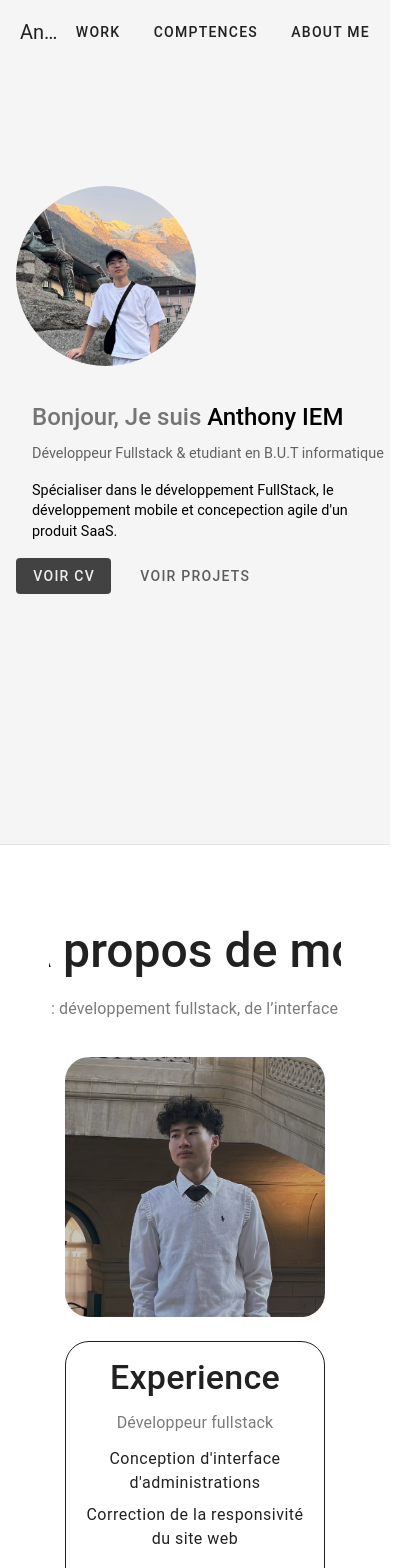
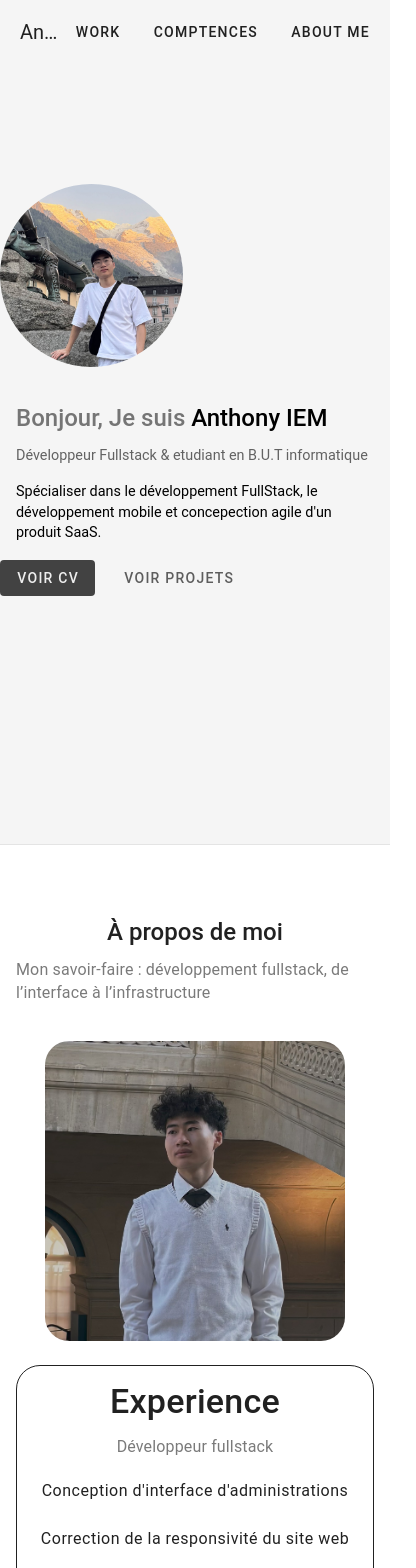
Before and after one commit to itsantho/e-portfolio, a Vue app: page / in a window 390 px wide. Shown: the top 1568 px of the page, 416 px wide, since content can reach past the window. Built offline with nearby package versions, Linux system fonts and the light colour scheme; some icons are missing; a small style sheet from the web is missing.

Commit message:
full responsive

```diff
--- a/src/views/AboutMe.vue
+++ b/src/views/AboutMe.vue
@@ -1,7 +1,5 @@
-
-
 <template>
-    <v-card flat class="mx-auto mt-10 mb-5 bg-transparent w-75">
+    <v-card flat class="mx-auto mt-10 mb-5 bg-transparent w-80">
         <v-card-title class="d-flex mt-5 justify-center text-h3 ">
             À propos de moi
         </v-card-title>
@@ -48,3 +46,38 @@
     </v-card>
 
 </template>
+
+<style scoped>
+/* Limiter la taille de l'image sur mobile uniquement */
+@media (max-width: 599px) {
+  /* Réduire les tailles de police sur mobile */
+  :deep(.text-subtitle-1){
+    /*pour les retours à la ligne*/
+    word-break: break-word !important;
+    white-space: normal !important;
+    overflow-wrap: break-word !important;
+  }
+  :deep(.text-h3) {
+    font-size: 1.5rem !important;
+    /*pour les retours à la ligne*/
+    word-break: break-word !important;
+    white-space: normal !important;
+    overflow-wrap: break-word !important;
+  }
+
+  :deep(.text-h5) {
+    font-size: 0.9rem !important;
+    word-break: break-word !important;
+    white-space: normal !important;
+    overflow-wrap: break-word !important;
+  }
+
+  /* Réduire le padding de la card */
+  :deep(.v-card-text) {
+    padding: 16px !important;
+    word-break: break-word !important;
+    white-space: normal !important;
+    overflow-wrap: break-word !important;
+  }
+}
+</style>
--- a/src/views/Skills.vue
+++ b/src/views/Skills.vue
@@ -1,14 +1,14 @@
-<script setup lang="ts"></script>
 <template>
-
-    <v-card flat class="mx-auto bg-transparent w-75">
-      <v-card-title class="d-flex mt-5 justify-center text-h3 ">
+    <v-card flat class="mx-auto bg-transparent w-80">
+      <v-card-title class="d-flex mt-5 justify-center text-h3">
         Compétences Techniques
       </v-card-title>
-      <v-card-subtitle class="d-flex text-subtitle-1 mb-5 justify-center">Mon savoir-faire : développement fullstack, de l’interface à l’infrastructure</v-card-subtitle>
+      <v-card-subtitle class="d-flex text-subtitle-1 mb-5 justify-center">
+        Mon savoir-faire : développement fullstack, de l’interface à l’infrastructure
+      </v-card-subtitle>
       <v-card flat class="mx-auto mt-3 mb-5" >
         <v-row class="mb-5" >
-        <v-col cols="6" md="4">
+        <v-col cols="12" md="4">
           <v-card>
             <v-card-item>
               <v-card-title>Développement Web</v-card-title>
@@ -21,7 +21,7 @@
             </v-card-text>
           </v-card>
         </v-col>
-        <v-col cols="6" md="4">
+        <v-col cols="12" md="4">
           <v-card>
             <v-card-item>
               <v-card-title>Base de données</v-card-title>
@@ -34,7 +34,7 @@
             </v-card-text>
           </v-card>
         </v-col>
-        <v-col cols="6" md="4">
+        <v-col cols="12" md="4">
           <v-card>
             <v-card-item>
               <v-card-title>DevOps & outils</v-card-title>
@@ -48,7 +48,7 @@
           </v-card>
         </v-col>
 
-        <v-col cols="6" md="4">
+        <v-col cols="12" md="4">
           <v-card>
             <v-card-item>
               <v-card-title>Frameworks</v-card-title>
@@ -60,7 +60,7 @@
             </v-card-text>
           </v-card>
         </v-col>
-        <v-col cols="6" md="4">
+        <v-col cols="12" md="4">
           <v-card>
             <v-card-item>
               <v-card-title>Développement mobile</v-card-title>
@@ -71,7 +71,7 @@
             </v-card-text>
           </v-card>
         </v-col>
-        <v-col cols="6" md="4">
+        <v-col cols="12" md="4">
           <v-card>
             <v-card-item>
               <v-card-title>Développement logiciel</v-card-title>
@@ -91,5 +91,35 @@
 </template>
 
 <style scoped>
+  /* Réduire les tailles de police sur mobile */
+  @media (max-width: 599px) {
+    :deep(.text-subtitle-1){
+    /*pour les retours à la ligne*/
+    word-break: break-word !important;
+    white-space: normal !important;
+    overflow-wrap: break-word !important;
+  }
+  :deep(.text-h3) {
+    font-size: 1.5rem !important;
+    /*pour les retours à la ligne*/
+    word-break: break-word !important;
+    white-space: normal !important;
+    overflow-wrap: break-word !important;
+  }
 
+  :deep(.text-h5) {
+    font-size: 0.9rem !important;
+    word-break: break-word !important;
+    white-space: normal !important;
+    overflow-wrap: break-word !important;
+  }
+
+  /* Réduire le padding de la card */
+  :deep(.v-card-text) {
+    padding: 16px !important;
+    word-break: break-word !important;
+    white-space: normal !important;
+    overflow-wrap: break-word !important;
+  }
+}
 </style>
--- a/src/views/Welcome.vue
+++ b/src/views/Welcome.vue
@@ -7,11 +7,12 @@ import Contact from "@/components/Contact.vue";
 <template >
 
   <div class="d-flex flex-column justify-center bg-grey-lighten-4" style="min-height: 100vh">
+
     <v-card flat class="mx-auto bg-transparent ">
-      <v-card-text>
-        <v-row>
+
+        <v-row class="d-flex align-center">
           <!-- Image colonne - affichée en premier sur mobile -->
-          <v-col cols="6" sm="4" class="d-flex justify-center justify-sm-end order-1">
+          <v-col cols="6" sm="3" class="d-flex align-center mr-5 ">
             <v-img
               src="../assets/IMG_6850.jpg"
               class="rounded-circle profile-image"
@@ -19,7 +20,8 @@ import Contact from "@/components/Contact.vue";
           </v-col>
 
           <!-- Colonne texte - affichée après sur mobile -->
-          <v-col cols="12" sm="8" class="order-2 ">
+          <v-col cols="12" sm="8" class="d-flex align-center">
+              <v-card flat class="bg-transparent">
                 <v-card-title class="text-h3">
                   <span class="text-grey-darken-1">Bonjour, Je suis</span> Anthony IEM
                 </v-card-title>
@@ -27,11 +29,14 @@ import Contact from "@/components/Contact.vue";
                 <v-card-text class="text-h5">
                   Spécialiser dans le développement FullStack, le développement mobile et concepection agile d'un produit SaaS.
                 </v-card-text>
+                <div>
                   <OpenCV></OpenCV>
                   <Contact></Contact>
+                </div>
+            </v-card>
           </v-col>
         </v-row>
-      </v-card-text>
+
     </v-card>
   </div>
 
@@ -52,15 +57,25 @@ import Contact from "@/components/Contact.vue";
   /* Réduire les tailles de police sur mobile */
   :deep(.text-h3) {
     font-size: 1.5rem !important;
+    /*pour les retours à la ligne*/
+    word-break: break-word !important;
+    white-space: normal !important;
+    overflow-wrap: break-word !important;
   }
 
   :deep(.text-h5) {
     font-size: 0.9rem !important;
+    word-break: break-word !important;
+    white-space: normal !important;
+    overflow-wrap: break-word !important;
   }
 
   /* Réduire le padding de la card */
   :deep(.v-card-text) {
     padding: 16px !important;
+    word-break: break-word !important;
+    white-space: normal !important;
+    overflow-wrap: break-word !important;
   }
 }
 </style>
--- a/src/views/Work.vue
+++ b/src/views/Work.vue
@@ -1,14 +1,15 @@
 <script setup lang="ts">
 import {mdiGithub} from "@mdi/js";
-
 </script>
 
 <template>
-  <v-card flat class="mx-auto bg-transparent w-75" >
+  <v-card flat class="mx-auto bg-transparent w-80" >
     <v-card-title class="d-flex mt-5 justify-center text-h3">
       Projets
     </v-card-title>
-    <v-card-subtitle class="d-flex text-subtitle-1 mb-5 justify-center">Une sélection de projets qui démontrent mon expertise en développement full-stack.</v-card-subtitle>
+    <v-card-subtitle class="d-flex text-subtitle-1 mb-5 justify-center">
+      Une sélection de projets qui démontrent mon expertise en développement full-stack.
+    </v-card-subtitle>
     <v-card flat class="mx-auto">
       <v-row no-gutters class="mb-5" justify="space-evenly">
         <v-col cols="auto mb-5">
@@ -98,4 +99,35 @@ import {mdiGithub} from "@mdi/js";
 .social-btn:hover {
   transform: scale(1.1);
 }
+@media (max-width: 599px) {
+  /* Réduire les tailles de police sur mobile */
+  :deep(.text-subtitle-1){
+    /*pour les retours à la ligne*/
+    word-break: break-word !important;
+    white-space: normal !important;
+    overflow-wrap: break-word !important;
+  }
+  :deep(.text-h3) {
+    font-size: 1.5rem !important;
+    /*pour les retours à la ligne*/
+    word-break: break-word !important;
+    white-space: normal !important;
+    overflow-wrap: break-word !important;
+  }
+
+  :deep(.text-h5) {
+    font-size: 0.9rem !important;
+    word-break: break-word !important;
+    white-space: normal !important;
+    overflow-wrap: break-word !important;
+  }
+
+  /* Réduire le padding de la card */
+  :deep(.v-card-text) {
+    padding: 16px !important;
+    word-break: break-word !important;
+    white-space: normal !important;
+    overflow-wrap: break-word !important;
+  }
+}
 </style>
```
Lines whose indentation alone changed are shown as unchanged.
